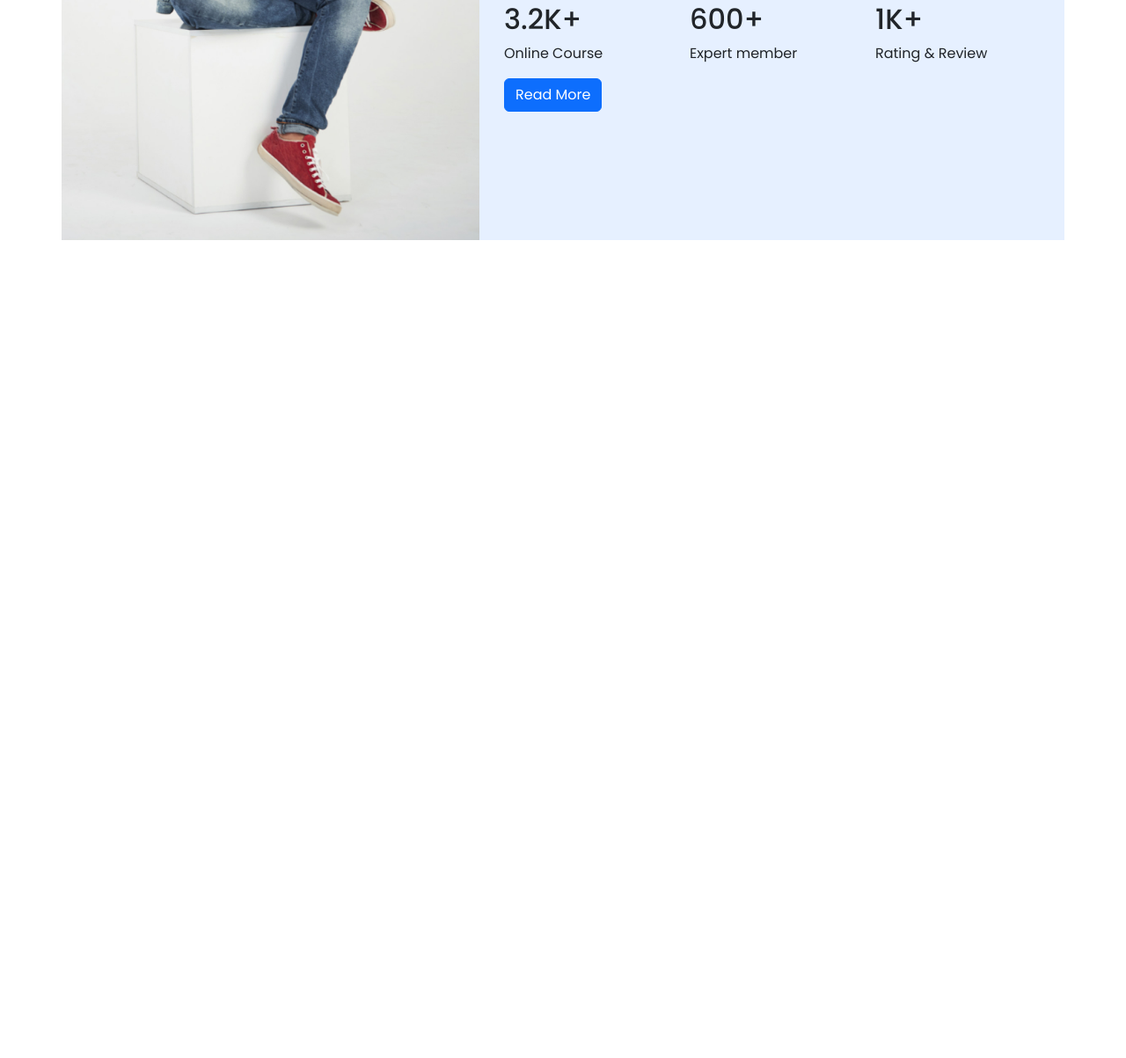
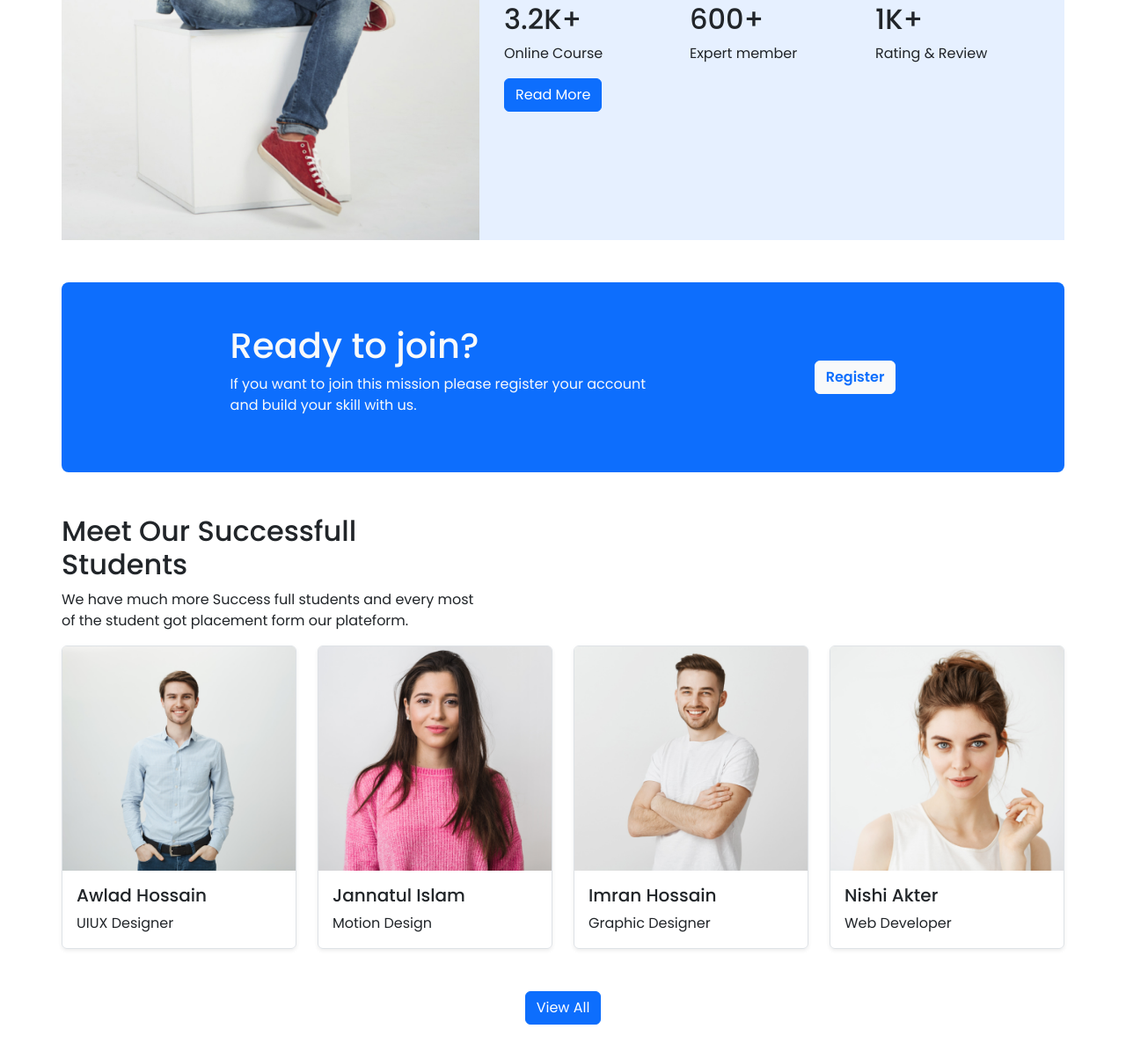
Before and after one commit to Kawsar26229/creative-edu, a plain HTML site: page index.html in a window 1280 px wide. Shown: the part 2193-3396 px from the top of the page at 88% size. Before the commit the page ends 2514 px from the top, so only its background shows below. Drawn offline with nearby package versions, Linux system fonts and the light colour scheme.

Commit message:
successfull review section added

```diff
--- a/index.html
+++ b/index.html
@@ -210,6 +210,104 @@
               </div>
           </div>
       </section>
+
+      <!-- Ready To Join Section -->
+      <section class="readytojoin container p-md-0 p-lg-0">
+        <div class="d-flex justify-content-lg-evenly flex-column flex-lg-row pt-5 pb-5 align-items-center bg-primary rounded-3">
+            <div class="d-flex flex-column align-items-center align-items-lg-start">
+                <h1 class="text-light">Ready to join?</h1>
+                <p class="text-light text-center text-lg-start">If you want to join this mission please register your account <br>and build your skill with us.</p>
+            </div>
+            <div>
+            <button type="button" class="btn btn-light text-primary fw-semibold" data-bs-toggle="modal" data-bs-target="#exampleModal">
+                Register
+            </button>
+
+                <!-- Modal Added -->
+            <div class="modal fade" id="exampleModal" tabindex="-1" aria-labelledby="exampleModalLabel" aria-hidden="true">
+                <div class="modal-dialog">
+                    <div class="modal-content">
+                        <div class="modal-header">
+                        <h5 class="modal-title" id="exampleModalLabel">Register form</h5>
+                        <button type="button" class="btn-close" data-bs-dismiss="modal" aria-label="Close"></button>
+                        </div>
+                        <div class="modal-body">
+                            <form>
+                                <div class="mb-3">
+                                    <label for="name" class="form-label">Name</label>
+                                    <input type="email" class="form-control" id="name" placeholder="enter your Name">
+                                  </div>
+                                <div class="mb-3">
+                                  <label for="email" class="form-label">Email address</label>
+                                  <input type="email" class="form-control" id="email" aria-describedby="emailHelp" placeholder="enter your email">
+                                </div>
+                                <div class="mb-3">
+                                  <label for="password" class="form-label">Password</label>
+                                  <input type="password" class="form-control" id="password" placeholder="enter a password">
+                                </div>
+                                <div class="mb-3 form-check">
+                                  <input type="checkbox" class="form-check-input" id="exampleCheck1">
+                                  <label class="form-check-label" for="exampleCheck1">are you agree with our <a href="#">terms and condition</a></label>
+                                </div>
+                                <button type="submit" class="btn btn-primary">Submit</button>
+                              </form>
+                        </div>
+                        <div class="modal-footer">
+                            <button type="button" class="btn btn-secondary" data-bs-dismiss="modal">Close</button>
+                        </div>
+                    </div>
+                </div>
+            </div>
+            </div>
+        </div>
+
+        <!-- Sucessfull Students Section -->
+        <section class="container my-5 p-lg-0">
+          <h2 class="text-center text-lg-start">Meet Our Successfull <br>Students</h2>
+          <p class="text-center text-lg-start">We have much more Success full students and every most<br> of the student got placement form our plateform.</p>
+          <div class="students row gy-5">
+              <div class="student-card col-12 col-md-6 col-lg-3">
+                  <div class="student-item border border-1 rounded shadow-sm">
+                      <img src="images/student/student-1.png" class="w-100" alt="">
+                      <div class="student-info pt-3 pb-0 ps-3">
+                          <h5>Awlad Hossain</h5>
+                          <p>UIUX Designer</p>
+                      </div>
+                  </div>
+              </div>
+              <div class="student-card col-12 col-md-6 col-lg-3">
+                  <div class="student-item border border-1 rounded shadow-sm">
+                      <img src="images/student/student-2.png" class="w-100" alt="">
+                      <div class="student-info pt-3 pb-0 ps-3">
+                          <h5>Jannatul Islam</h5>
+                          <p>Motion Design</p>
+                      </div>
+                  </div>
+              </div>
+              <div class="student-card col-12 col-md-6 col-lg-3">
+                  <div class="student-item border border-1 rounded shadow-sm">
+                      <img src="images/student/student-3.png" class="w-100" alt="">
+                      <div class="student-info pt-3 pb-0 ps-3">
+                          <h5>Imran Hossain</h5>
+                          <p>Graphic Designer</p>
+                      </div>
+                  </div>
+              </div>
+              <div class="student-card col-12 col-md-6 col-lg-3">
+                  <div class="student-item border border-1 rounded shadow-sm">
+                      <img src="images/student/student-4.png" class="w-100" alt="">
+                      <div class="student-info pt-3 pb-0 ps-3">
+                          <h5>Nishi Akter</h5>
+                          <p>Web Developer</p>
+                      </div>
+                  </div>
+              </div>
+          </div>
+          <div class="view-all d-flex justify-content-center mt-5">
+              <a href="#" class="btn btn-primary">View All</a>
+          </div>
+      </section>
+    </section>
     </main>
 
       <!-- Boostrap JS Link -->
```
